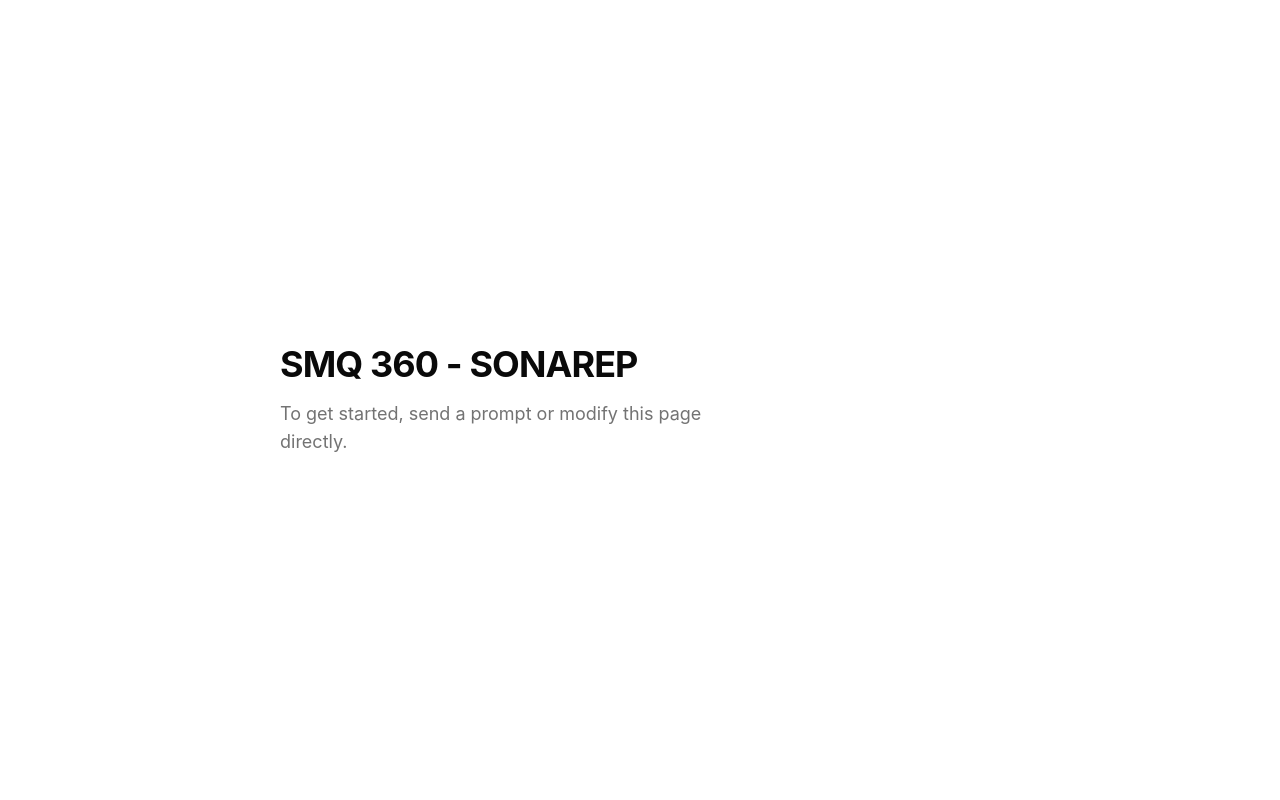
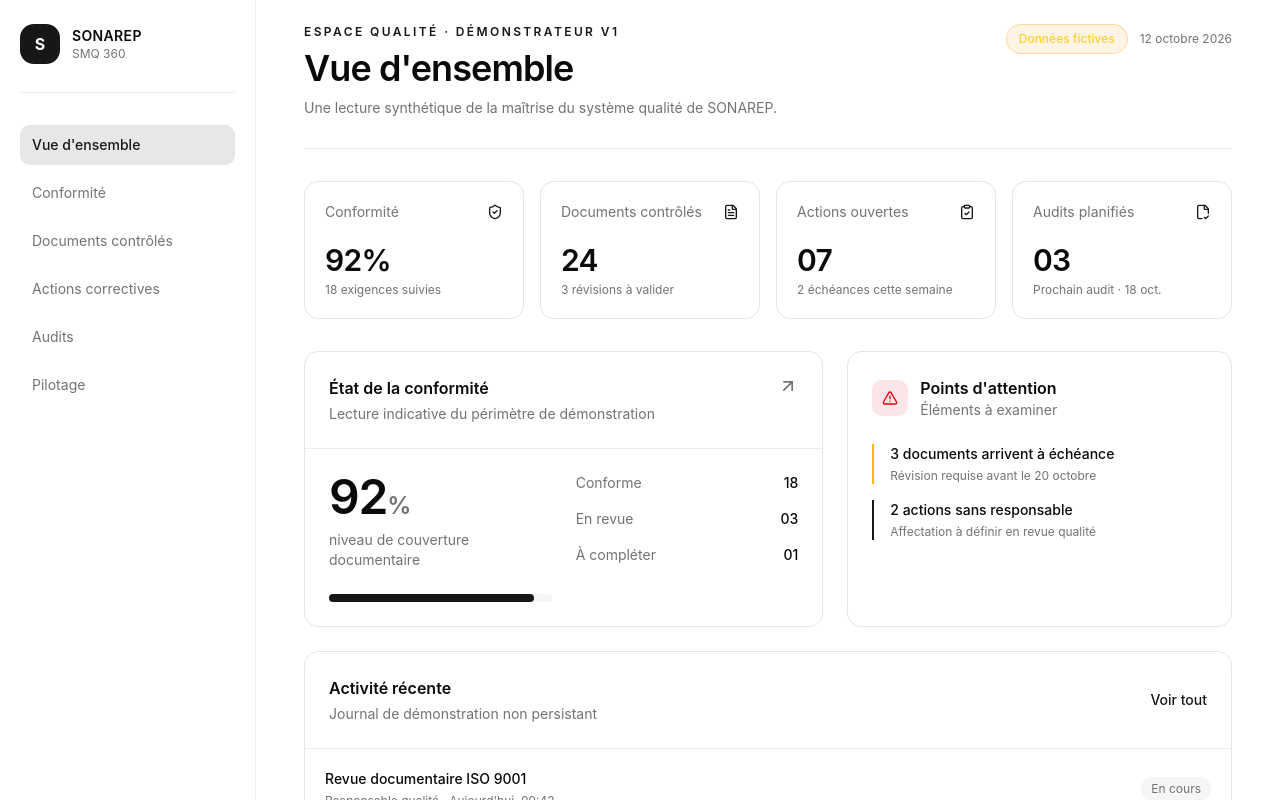
Before and after one commit to TrainingEgeeiro/sonarep-smq-0c, a Next.js app: page / in a window 1280 px wide. Shown: the top 800 px of the page. Built offline with nearby package versions, Linux system fonts and the light colour scheme.

Commit message:
Complete Prompt 00 foundation and dashboard

```diff
--- a/app/layout.tsx
+++ b/app/layout.tsx
@@ -3,8 +3,8 @@ import type { Metadata, Viewport } from 'next'
 import './globals.css'
 
 export const metadata: Metadata = {
-  title: 'v0 App',
-  description: 'Created with v0',
+  title: 'SMQ 360 - SONAREP',
+  description: 'Démonstrateur V1 du système de management de la qualité SONAREP.',
   generator: 'v0.app',
   icons: {
     icon: [
@@ -39,7 +39,7 @@ export default function RootLayout({
   children: React.ReactNode
 }>) {
   return (
-    <html lang="en">
+    <html lang="fr">
       <body className="antialiased">
         {children}
         {process.env.NODE_ENV === 'production' && <Analytics />}
--- a/app/page.tsx
+++ b/app/page.tsx
@@ -1,16 +1,87 @@
+import {
+  ArrowUpRight,
+  ClipboardCheck,
+  FileCheck2,
+  FileText,
+  LockKeyhole,
+  ShieldCheck,
+  TriangleAlert,
+} from "lucide-react";
+
+const modules = [
+  { label: "Conformité", value: "92%", detail: "18 exigences suivies", icon: ShieldCheck },
+  { label: "Documents contrôlés", value: "24", detail: "3 révisions à valider", icon: FileText },
+  { label: "Actions ouvertes", value: "07", detail: "2 échéances cette semaine", icon: ClipboardCheck },
+  { label: "Audits planifiés", value: "03", detail: "Prochain audit · 18 oct.", icon: FileCheck2 },
+];
+
+const activities = [
+  ["Revue documentaire ISO 9001", "Responsable qualité", "Aujourd'hui, 09:42", "En cours"],
+  ["Écart NC-2026-014 enregistré", "Atelier production", "Hier, 16:18", "À traiter"],
+  ["Plan d'action PA-026 clôturé", "Démonstrateur", "Hier, 11:05", "Clôturé"],
+];
+
 export default function Home() {
   return (
-    <div className="flex min-h-screen items-center justify-center font-sans">
-      <main className="flex w-full max-w-3xl flex-col items-center gap-8 px-6 py-16 text-center sm:items-start sm:text-left">
-        <div className="flex flex-col gap-4">
-          <h1 className="text-4xl font-bold tracking-tight">
-            SMQ 360 - SONAREP
-          </h1>
-          <p className="max-w-md text-lg text-muted-foreground">
-            To get started, send a prompt or modify this page directly.
-          </p>
-        </div>
-      </main>
-    </div>
+    <main className="min-h-screen bg-background text-foreground">
+      <div className="mx-auto flex min-h-screen max-w-[1500px]">
+        <aside className="hidden w-64 shrink-0 border-r border-border/70 bg-card/30 px-5 py-6 lg:flex lg:flex-col">
+          <div className="flex items-center gap-3 border-b border-border/70 pb-7">
+            <div className="flex size-10 items-center justify-center rounded-xl bg-primary text-primary-foreground font-bold">S</div>
+            <div>
+              <p className="text-sm font-semibold tracking-wide">SONAREP</p>
+              <p className="text-xs text-muted-foreground">SMQ 360</p>
+            </div>
+          </div>
+          <nav aria-label="Navigation principale" className="mt-8 flex flex-col gap-2 text-sm">
+            <a className="rounded-lg bg-primary/10 px-3 py-2.5 font-medium text-primary" href="#dashboard">Vue d&apos;ensemble</a>
+            <a className="rounded-lg px-3 py-2.5 text-muted-foreground hover:bg-muted" href="#conformite">Conformité</a>
+            <a className="rounded-lg px-3 py-2.5 text-muted-foreground hover:bg-muted" href="#documents">Documents contrôlés</a>
+            <a className="rounded-lg px-3 py-2.5 text-muted-foreground hover:bg-muted" href="#actions">Actions correctives</a>
+            <a className="rounded-lg px-3 py-2.5 text-muted-foreground hover:bg-muted" href="#audits">Audits</a>
+            <a className="rounded-lg px-3 py-2.5 text-muted-foreground hover:bg-muted" href="#pilotage">Pilotage</a>
+          </nav>
+          <div className="mt-auto rounded-xl border border-border bg-muted/40 p-4">
+            <div className="flex items-center gap-2 text-xs font-medium"><LockKeyhole className="size-3.5 text-muted-foreground" /> Socle non authentifié</div>
+            <p className="mt-2 text-xs leading-relaxed text-muted-foreground">Données fictives de démonstration. Aucun accès opérationnel.</p>
+          </div>
+        </aside>
+
+        <section className="flex-1 px-5 py-6 sm:px-8 lg:px-12" id="dashboard">
+          <header className="flex flex-col gap-5 border-b border-border/70 pb-7 sm:flex-row sm:items-start sm:justify-between">
+            <div>
+              <p className="text-xs font-semibold uppercase tracking-[0.2em] text-primary">Espace qualité · Démonstrateur V1</p>
+              <h1 className="mt-2 text-3xl font-semibold tracking-tight sm:text-4xl">Vue d&apos;ensemble</h1>
+              <p className="mt-2 max-w-2xl text-sm leading-6 text-muted-foreground">Une lecture synthétique de la maîtrise du système qualité de SONAREP.</p>
+            </div>
+            <div className="flex items-center gap-3">
+              <span className="rounded-full border border-amber-500/30 bg-amber-500/10 px-3 py-1.5 text-xs font-medium text-amber-300">Données fictives</span>
+              <span className="hidden text-xs text-muted-foreground sm:inline">12 octobre 2026</span>
+            </div>
+          </header>
+
+          <div className="mt-8 grid gap-4 sm:grid-cols-2 xl:grid-cols-4">
+            {modules.map(({ label, value, detail, icon: Icon }) => (
+              <article className="rounded-xl border border-border bg-card p-5" key={label}>
+                <div className="flex items-center justify-between"><p className="text-sm text-muted-foreground">{label}</p><Icon className="size-4 text-primary" /></div>
+                <p className="mt-5 text-3xl font-semibold tracking-tight">{value}</p>
+                <p className="mt-1 text-xs text-muted-foreground">{detail}</p>
+              </article>
+            ))}
+          </div>
+
+          <div className="mt-8 grid gap-6 xl:grid-cols-[1.35fr_1fr]">
+            <section className="rounded-xl border border-border bg-card" id="conformite">
+              <div className="flex items-start justify-between border-b border-border/70 p-6"><div><h2 className="font-semibold">État de la conformité</h2><p className="mt-1 text-sm text-muted-foreground">Lecture indicative du périmètre de démonstration</p></div><ArrowUpRight className="size-5 text-muted-foreground" /></div>
+              <div className="grid gap-6 p-6 sm:grid-cols-2"><div><p className="text-5xl font-semibold tracking-tight">92<span className="text-2xl text-muted-foreground">%</span></p><p className="mt-2 text-sm text-muted-foreground">niveau de couverture documentaire</p><div className="mt-6 h-2 rounded-full bg-muted"><div className="h-2 w-[92%] rounded-full bg-primary" /></div></div><div className="flex flex-col gap-4 text-sm"><div className="flex items-center justify-between"><span className="text-muted-foreground">Conforme</span><span className="font-medium">18</span></div><div className="flex items-center justify-between"><span className="text-muted-foreground">En revue</span><span className="font-medium">03</span></div><div className="flex items-center justify-between"><span className="text-muted-foreground">À compléter</span><span className="font-medium">01</span></div></div></div>
+            </section>
+            <section className="rounded-xl border border-border bg-card p-6" id="actions"><div className="flex items-center gap-3"><div className="flex size-9 items-center justify-center rounded-lg bg-destructive/10"><TriangleAlert className="size-4 text-destructive" /></div><div><h2 className="font-semibold">Points d&apos;attention</h2><p className="text-sm text-muted-foreground">Éléments à examiner</p></div></div><div className="mt-6 flex flex-col gap-4"><div className="border-l-2 border-amber-400 pl-4"><p className="text-sm font-medium">3 documents arrivent à échéance</p><p className="mt-1 text-xs text-muted-foreground">Révision requise avant le 20 octobre</p></div><div className="border-l-2 border-primary pl-4"><p className="text-sm font-medium">2 actions sans responsable</p><p className="mt-1 text-xs text-muted-foreground">Affectation à définir en revue qualité</p></div></div></section>
+          </div>
+
+          <section className="mt-6 rounded-xl border border-border bg-card" id="documents"><div className="flex items-center justify-between border-b border-border/70 p-6"><div><h2 className="font-semibold">Activité récente</h2><p className="mt-1 text-sm text-muted-foreground">Journal de démonstration non persistant</p></div><button className="text-sm font-medium text-primary hover:underline" type="button">Voir tout</button></div><div className="divide-y divide-border/70">{activities.map(([title, owner, date, status]) => <div className="flex flex-col gap-2 p-5 sm:flex-row sm:items-center sm:justify-between" key={title}><div><p className="text-sm font-medium">{title}</p><p className="mt-1 text-xs text-muted-foreground">{owner} · {date}</p></div><span className="w-fit rounded-full bg-muted px-2.5 py-1 text-xs text-muted-foreground">{status}</span></div>)}</div></section>
+          <p className="mt-8 text-center text-xs text-muted-foreground">Prompt 00 · Socle de cadrage uniquement · Authentification et données métier hors périmètre</p>
+        </section>
+      </div>
+    </main>
   );
 }
```
Also changed, not shown: 2 other files (tests, documents, lock files or other folders).
